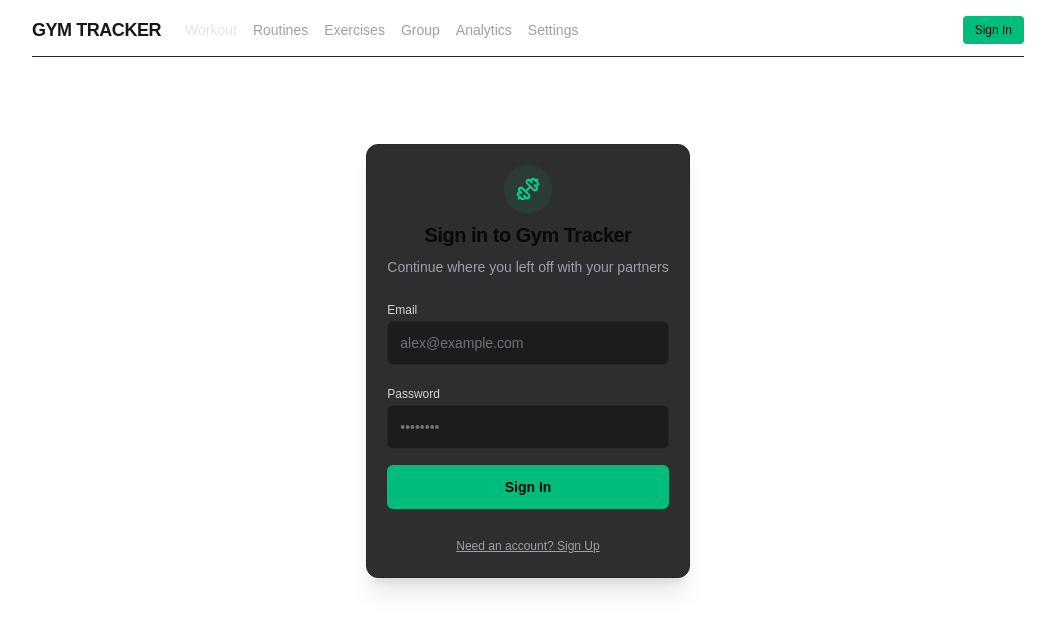
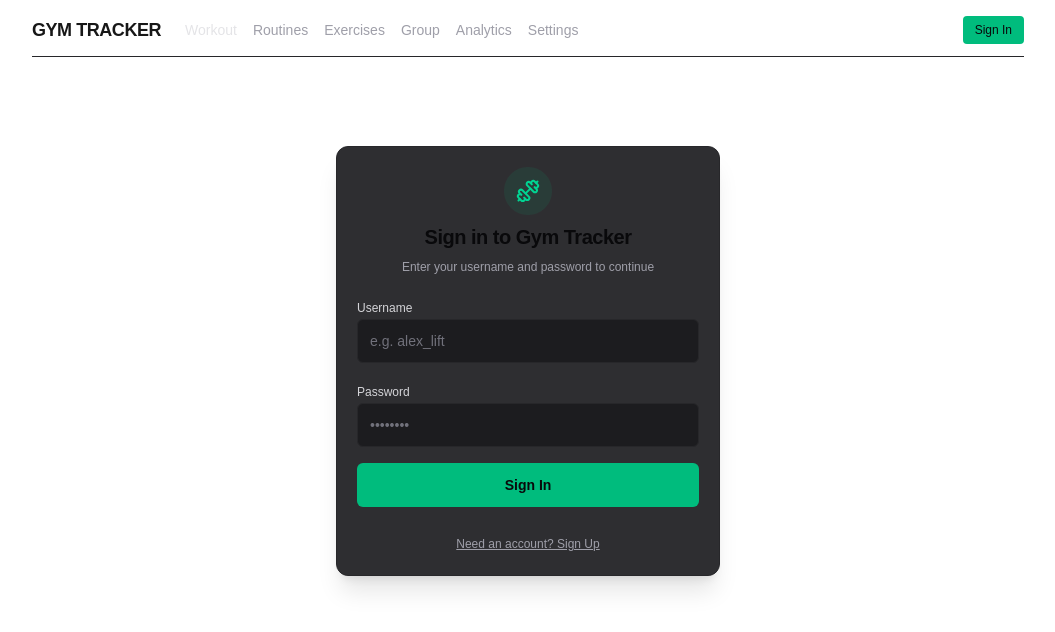
Before and after one commit to UmairMomin/GymBuddy, a Next.js app: page /login in a window 1280 px wide. Shown: the top 632 px of the page, without its empty margins (112-1167 px from the left). Built offline with nearby package versions, Linux system fonts and the light colour scheme; no server answers.

Commit message:
feat(auth): streamline authentication to direct username and password with auto-confirm

```diff
--- a/src/components/layout/auth-header-button.tsx
+++ b/src/components/layout/auth-header-button.tsx
@@ -46,11 +46,14 @@ export function AuthHeaderButton() {
     );
   }
 
+  const username =
+    user.user_metadata?.display_name || user.email?.split("@")[0] || "User";
+
   return (
     <div className="flex items-center space-x-2">
       <span className="flex items-center gap-1 text-zinc-300 font-medium">
         <User className="h-3.5 w-3.5 text-emerald-400" />
-        <span>{user.email?.split("@")[0]}</span>
+        <span className="capitalize">{username}</span>
       </span>
       <form action={signOutAction}>
         <button
--- a/src/features/auth/actions.ts
+++ b/src/features/auth/actions.ts
@@ -9,20 +9,27 @@ export type AuthActionResult = {
   success?: boolean;
 };
 
+// Internal helper: Map a clean username (e.g. "alex") to a valid internal email format
+function usernameToEmail(username: string): string {
+  return `${username.toLowerCase().trim()}@gymbuddy.local`;
+}
+
 export async function signInAction(formData: FormData): Promise<AuthActionResult> {
   const rawData = {
-    email: formData.get("email"),
+    username: formData.get("username"),
     password: formData.get("password"),
   };
 
   const validated = signInSchema.safeParse(rawData);
   if (!validated.success) {
-    return { error: validated.error.issues[0]?.message ?? "Invalid input" };
+    return { error: validated.error.issues[0]?.message ?? "Invalid credentials" };
   }
 
   const supabase = await createClient();
+  const email = usernameToEmail(validated.data.username);
+
   const { error } = await supabase.auth.signInWithPassword({
-    email: validated.data.email,
+    email,
     password: validated.data.password,
   });
 
@@ -36,9 +43,8 @@ export async function signInAction(formData: FormData): Promise<AuthActionResult
 
 export async function signUpAction(formData: FormData): Promise<AuthActionResult> {
   const rawData = {
-    email: formData.get("email"),
+    username: formData.get("username"),
     password: formData.get("password"),
-    displayName: formData.get("displayName"),
   };
 
   const validated = signUpSchema.safeParse(rawData);
@@ -47,18 +53,30 @@ export async function signUpAction(formData: FormData): Promise<AuthActionResult
   }
 
   const supabase = await createClient();
-  const { error } = await supabase.auth.signUp({
-    email: validated.data.email,
+  const username = validated.data.username.trim();
+  const email = usernameToEmail(username);
+
+  // Sign up user with auto-confirmed credentials
+  const { data, error } = await supabase.auth.signUp({
+    email,
     password: validated.data.password,
     options: {
       data: {
-        display_name: validated.data.displayName,
+        display_name: username,
       },
     },
   });
 
   if (error) {
     return { error: error.message };
+  }
+
+  // If session wasn't immediately established by signup, sign in automatically
+  if (!data.session) {
+    await supabase.auth.signInWithPassword({
+      email,
+      password: validated.data.password,
+    });
   }
 
   revalidatePath("/", "layout");
--- a/src/features/auth/components/auth-form.tsx
+++ b/src/features/auth/components/auth-form.tsx
@@ -12,14 +12,12 @@ export function AuthForm() {
   const [isSignUp, setIsSignUp] = React.useState(false);
   const [loading, setLoading] = React.useState(false);
   const [error, setError] = React.useState<string | null>(null);
-  const [successMsg, setSuccessMsg] = React.useState<string | null>(null);
   const router = useRouter();
 
   async function handleSubmit(e: React.FormEvent<HTMLFormElement>) {
     e.preventDefault();
     setLoading(true);
     setError(null);
-    setSuccessMsg(null);
 
     const formData = new FormData(e.currentTarget);
     const action = isSignUp ? signUpAction : signInAction;
@@ -29,72 +27,48 @@ export function AuthForm() {
       setError(res.error);
       setLoading(false);
     } else {
-      if (isSignUp) {
-        setSuccessMsg("Account created! If email confirmation is required, please check your inbox.");
-        setLoading(false);
-      } else {
-        router.refresh();
-      }
+      router.push("/");
+      router.refresh();
     }
   }
 
   return (
-    <Card className="border-zinc-800 bg-zinc-900/90 shadow-xl max-w-sm mx-auto">
+    <Card className="border-zinc-800 bg-zinc-900/90 shadow-xl max-w-sm mx-auto w-full">
       <CardHeader className="text-center space-y-2">
         <div className="mx-auto flex h-12 w-12 items-center justify-center rounded-full bg-emerald-500/10 text-emerald-400">
           <Dumbbell className="h-6 w-6" />
         </div>
         <CardTitle className="text-xl">
-          {isSignUp ? "Create your account" : "Sign in to Gym Tracker"}
+          {isSignUp ? "Create an account" : "Sign in to Gym Tracker"}
         </CardTitle>
-        <CardDescription className="text-zinc-400">
+        <CardDescription className="text-zinc-400 text-xs">
           {isSignUp
-            ? "Track workouts with your training group"
-            : "Continue where you left off with your partners"}
+            ? "Enter a username and password to start tracking"
+            : "Enter your username and password to continue"}
         </CardDescription>
       </CardHeader>
       <CardContent>
         <form onSubmit={handleSubmit} className="space-y-4">
           {error && (
-            <div className="flex items-center gap-2 rounded-lg bg-red-500/10 p-3 text-sm text-red-400 border border-red-500/20">
+            <div className="flex items-center gap-2 rounded-lg bg-red-500/10 p-3 text-xs text-red-400 border border-red-500/20">
               <AlertCircle className="h-4 w-4 shrink-0" />
               <span>{error}</span>
             </div>
           )}
 
-          {successMsg && (
-            <div className="rounded-lg bg-emerald-500/10 p-3 text-sm text-emerald-400 border border-emerald-500/20">
-              {successMsg}
-            </div>
-          )}
-
-          {isSignUp && (
-            <div className="space-y-1.5">
-              <label className="text-xs font-medium text-zinc-300" htmlFor="displayName">
-                Display Name
-              </label>
-              <Input
-                id="displayName"
-                name="displayName"
-                type="text"
-                placeholder="e.g. Alex"
-                required
-                disabled={loading}
-              />
-            </div>
-          )}
-
           <div className="space-y-1.5">
-            <label className="text-xs font-medium text-zinc-300" htmlFor="email">
-              Email
+            <label className="text-xs font-medium text-zinc-300" htmlFor="username">
+              Username
             </label>
             <Input
-              id="email"
-              name="email"
-              type="email"
-              placeholder="alex@example.com"
+              id="username"
+              name="username"
+              type="text"
+              placeholder="e.g. alex_lift"
               required
               disabled={loading}
+              autoCapitalize="none"
+              autoCorrect="off"
             />
           </div>
 
@@ -114,7 +88,7 @@ export function AuthForm() {
 
           <Button
             type="submit"
-            className="w-full bg-emerald-500 hover:bg-emerald-600 text-zinc-950 font-semibold"
+            className="w-full bg-emerald-500 hover:bg-emerald-600 text-zinc-950 font-bold h-11"
             disabled={loading}
           >
             {loading ? (
@@ -132,7 +106,6 @@ export function AuthForm() {
               onClick={() => {
                 setIsSignUp(!isSignUp);
                 setError(null);
-                setSuccessMsg(null);
               }}
               className="text-xs text-zinc-400 hover:text-zinc-200 underline"
             >
--- a/src/features/auth/schemas.ts
+++ b/src/features/auth/schemas.ts
@@ -1,17 +1,21 @@
 import { z } from "zod";
 
 export const signInSchema = z.object({
-  email: z.string().email("Please enter a valid email address"),
+  username: z
+    .string()
+    .min(3, "Username must be at least 3 characters")
+    .max(30, "Username cannot exceed 30 characters")
+    .regex(/^[a-zA-Z0-9_]+$/, "Username can only contain letters, numbers, and underscores"),
   password: z.string().min(6, "Password must be at least 6 characters"),
 });
 
 export const signUpSchema = z.object({
-  email: z.string().email("Please enter a valid email address"),
+  username: z
+    .string()
+    .min(3, "Username must be at least 3 characters")
+    .max(30, "Username cannot exceed 30 characters")
+    .regex(/^[a-zA-Z0-9_]+$/, "Username can only contain letters, numbers, and underscores"),
   password: z.string().min(6, "Password must be at least 6 characters"),
-  displayName: z
-    .string()
-    .min(2, "Display name must be at least 2 characters")
-    .max(50, "Display name cannot exceed 50 characters"),
 });
 
 export type SignInInput = z.infer<typeof signInSchema>;
```
